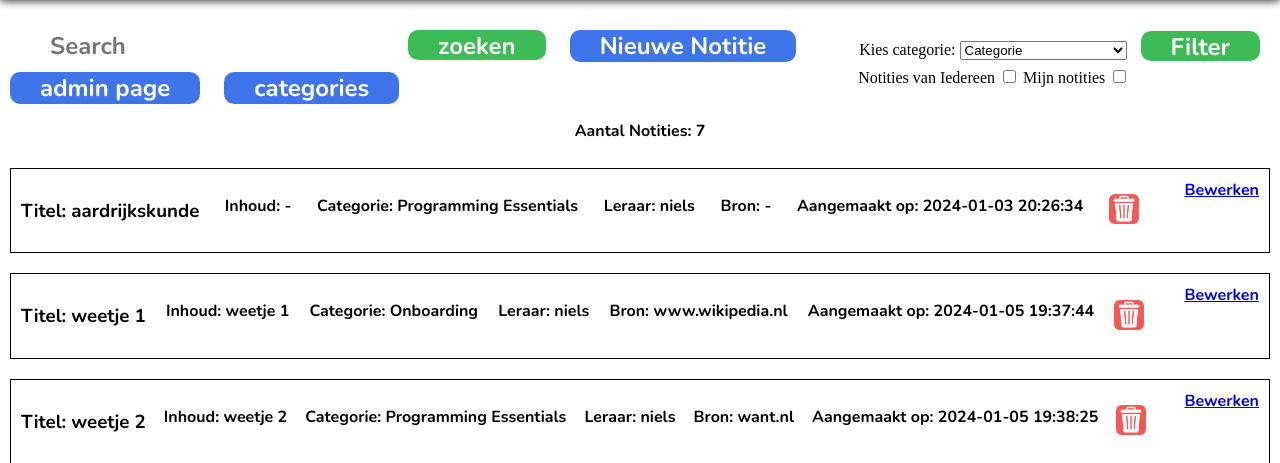
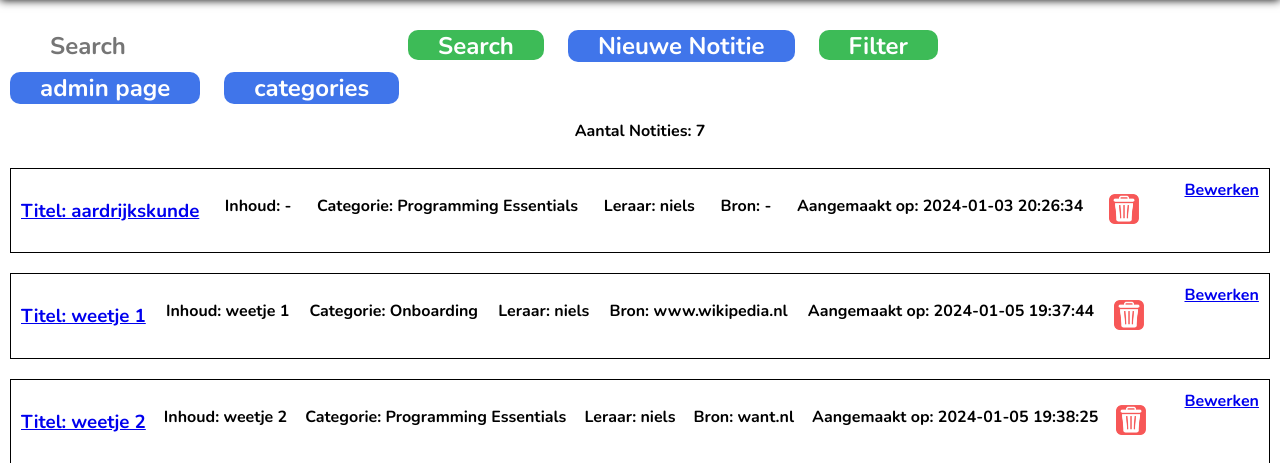
Before and after one commit to Adam-1052189/WP2_security, a Flask app: page /overzicht in a window 1280 px wide. Shown: the part 364-827 px from the top of the page. Run offline with Flask 3, Linux system fonts and the light colour scheme; the visitor is signed in with stand-in values (Sample User, id 1); data comes from the database, SQL or seed files in the repository.

Commit message:
notitie inzien aangemaakt

```diff
--- a/Project_Files/DB.py
+++ b/Project_Files/DB.py
@@ -95,6 +95,25 @@ def delete_gebruiker(teacher_id):
     conn.commit()
     return True
 
+def get_gebruker_id(teacher_id):
+    query = 'SELECT display_name, username, teacher_password, teacher_id FROM teachers; WHERE teacher_id=?;'
+    conn = databaseinladen()
+    cursor = conn.execute(query, (teacher_id, ))
+    gebruiker = cursor.fetchone()
+    return gebruiker
+
+def update_gebruiker(display_name, username, teacher_password, teacher_id):
+    conn = databaseinladen()
+    update_query = '''
+    UPDATE teachers
+    SET display_name=?, username=?, teacher_password=?
+    WHERE teacher_id=?
+    '''
+
+    conn.execute(update_query,(display_name, username, teacher_password, teacher_id))
+    conn.commit()
+
+
 def categoriesaanmaken(omschrijving):
     query4 = 'INSERT INTO categories (omschrijving) VALUES (?)'
     conn = databaseinladen()
@@ -157,3 +176,9 @@ def update_note(note_id,title,note,note_source,category_id):
 
     conn.execute(update_query,(title,note,note_source,category_id,note_id))
     conn.commit()
+
+def note(note_id):
+    query2 = 'SELECT notes.note_id, notes.note, notes.title, notes.note_source, teachers.display_name, notes.date_created, categories.omschrijving FROM notes INNER JOIN categories ON notes.category_id = categories.category_id INNER JOIN teachers ON teachers.teacher_id = notes.teacher_id WHERE notes.note_id=?;'
+    conn = databaseinladen()
+    note = conn.execute(query2, (note_id,)).fetchone()
+    return note
--- a/Project_Files/main.py
+++ b/Project_Files/main.py
@@ -200,9 +200,11 @@ def bewerk_categorie(category_id):
 
     return redirect(url_for('showcategories'))
 
-@app.route('/seenote/<int:note_id>', methods=('GET','POST'))
-def seenotes():
-    return render_template('edit_note.html')
+@app.route('/see_note/<int:note_id>' , methods=['GET'])
+def see_note(note_id):
+    note = DB.note(note_id)
+    return render_template('see_note.html', note=note)
+
 
 if __name__ == "__main__":
     app.debug = True
--- a/Project_Files/templates/Overzicht_notities.html
+++ b/Project_Files/templates/Overzicht_notities.html
@@ -10,29 +10,12 @@
      {% include 'navbar2.html' %}
 
     <div class="search-container">
-            <form class="search-input" role="search" method="POST" action="{{ url_for('search_notes') }}">
-                <input class="form-controle" type="search" name="zoekterm" placeholder="Search">
-                <button class="button-search" type="submit">zoeken</button>
+            <form class="search-input" role="search">
+                <input class="form-controle" type="search" placeholder="Search">
+                <button class="button-search" type="submit">Search</button>
                 <a href="/create" class="button-nieuwe-notitie">Nieuwe Notitie</a>
+                <button class="button-Filter">Filter</button>
             </form>
-            <form class="filter-form" method="POST" action="{{ url_for('filter_notes') }}">
-            <label for="category">Kies categorie:</label>
-            <select name="category" id="category">
-                <option value="">Categorie</option>
-                {% for category_id, category_omschrijving in categories_list %}
-                    <option value="{{ category_omschrijving }}">{{ category_omschrijving }}</option>
-                {% endfor %}
-            </select>
-
-            <fieldset class="selectieboxen-notities">
-                <label for="all_users">Notities van Iedereen</label>
-                <input type="checkbox" name="user_filter" value="all" id="all_users">
-
-                <label for="current_user">Mijn notities</label>
-                <input type="checkbox" name="user_filter" value="current_user" id="current_user">
-            </fieldset>
-        <button class="button-Filter" type="submit">Filter</button>
-    </form>
     </div>
 
 <a href="/adminpage" class="button-nieuwe-notitie">admin page</a>
@@ -44,13 +27,12 @@
             <p>Aantal Notities: {{ aantal_notities }}</p>
                 {% for note in notes %}
                     <form class='note' method="POST" action="{{ url_for ('delete_note', note_id=note[0]) }}">
-                        <h3>Titel: {{ note[2] }}</h3>
+                        <a href="{{ url_for('see_note', note_id=note[0]) }}"><h3>Titel: {{ note[2] }}</h3></a>
                         <p>Inhoud: {{ note[1] }} </p>
                         <p>Categorie: {{ note[6] }}</p>
                         <p>Leraar: {{ note[4] }}</p>
                         <p>Bron: {{ note[3] }}</p>
                         <p>Aangemaakt op: {{ note[5] }}</p>
-
                         <button type="submit" class="button-delete">
                             <img src="../static/delete_button.png" alt="verwijder" class="delete-img">
                         </button>
```
Also changed, not shown: Project_Files/templates/see_note.html (added, +15 -0 lines).
